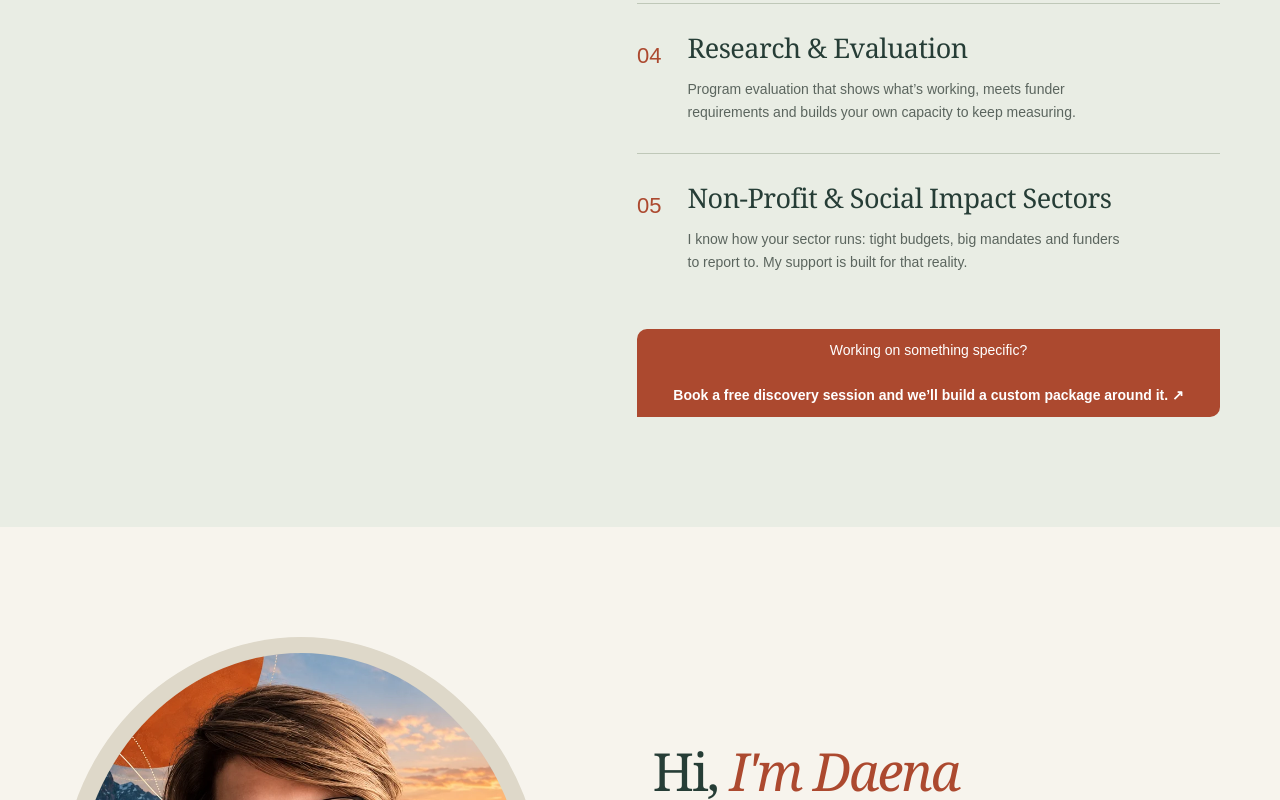
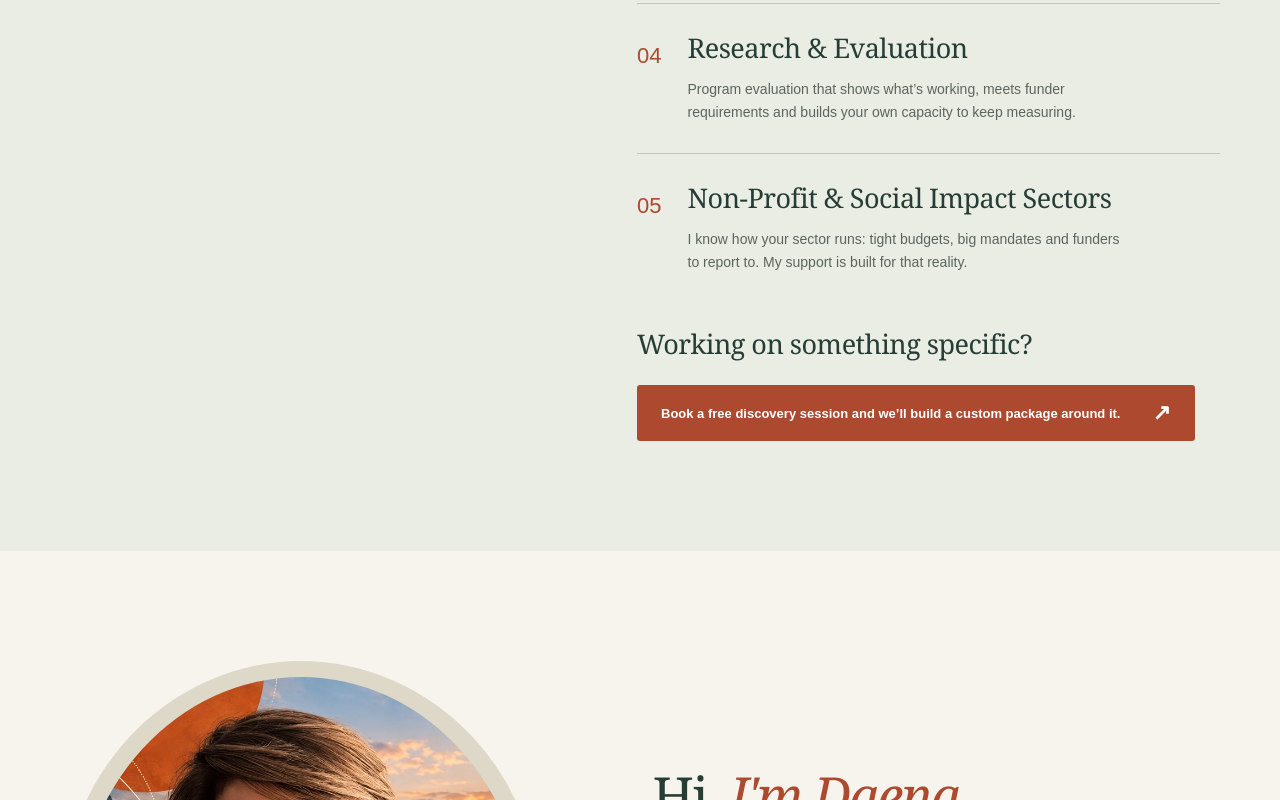
Before and after one commit to liquidtrends/takegoodcare, a Next.js app: page / in a window 1280 px wide. Shown: the part 1936-2736 px from the top of the page. Built offline with nearby package versions, Linux system fonts and the light colour scheme.

Commit message:
content changes

```diff
--- a/app/globals.css
+++ b/app/globals.css
@@ -73,8 +73,8 @@
     background-color: #ac492f;
     color: white;
     text-align: center;
-    padding: 10px;
-    border-radius: 10px 0 10px 0;
+    padding: 20px;
+    border-radius: 5px;
     font-size: 14px;
 }
 
--- a/app/page.tsx
+++ b/app/page.tsx
@@ -28,13 +28,12 @@ export default function Home(){return <>
 <main id="main"><section className="hero" id="home"><ScrollZoomHero booking={booking} /></section>
 <section id="intro" className="intro wrap section"><div><h2><em>What I do</em></h2></div><div className="intro-copy"><p>I bring together research, strategy, communications and storytelling to help you build capacity, strengthen systems and bring your vision to life.</p><p>Your time is valuable, and no one can be everywhere at once.</p><p>With more than 15 years in non-profit leadership, education, community-based research and program evaluation, I take on the work that needs to be done well: delivering on your biggest moments, telling your success stories and making the most of your funding.</p><p>You get high-quality work and your time back, so you can take good care of your clients and staff.</p></div></section>
 <section id="services" className="services section"><div className="wrap services-layout"><div className="services-heading"><h2>I work at<br/><em>the intersection of</em></h2></div><div className="service-list">{services.map(([title,description],i)=><article className="service" key={title}><span className="number">0{i+1}</span><div><h3>{title}</h3><p>{description}</p></div></article>)}<br />
-<div className="cta">
-<p>Working on something specific?</p><a className="cta-link" href={booking}>Book a free discovery session and we’ll build a custom package around it. <Arrow/></a>
-</div>
+<h3>Working on something specific?</h3><br />
+<a className="button" href={booking}>Book a free discovery session and we’ll build a custom package around it. <Arrow/></a>
 </div></div></section>
 <section id="about" className="about wrap section"><div className="portrait-block"><div className="portrait-frame"><img src="/images/daena-crosby.webp" alt="Daena Crosby, founder of Take Good Care Consulting" loading="lazy"/></div><div className="portrait-caption"><span>Daena Crosby, PhD</span><span><b>Founder</b></span></div></div><div className="about-copy"><h2>Hi, <em>I'm Daena</em></h2><p>I’ve spent more than 15 years in the non-profit sector working alongside Indigenous communities and young people. After completing a PhD in Sociology at the University of Alberta, my work has taken me across Canada, partnering with communities to build a better world.</p><p>I bring my background as an academic, researcher and writer, along with a real love for people, to support communities and organizations to do their best work. Everything I do is grounded in the invitation to work together built on trust, respect, collaboration and good relationships.</p><a className="text-link" href="#contact">Let’s get to know each other <Arrow/></a></div></section>
 <section id="values" className="values section"><div className="wrap"><div className="values-heading"><h2>Guiding values</h2></div><div className="values-grid">{values.map(([title,text],i)=><article key={title}><span className="value-marker" aria-hidden="true">0{i+1} </span><h3>{title}</h3><p>{text}</p></article>)}</div></div></section>
 <div className="landscape"><img src="/images/prairie.webp" alt="A river winding through an open prairie valley" loading="lazy"/></div>
-<section id="contact" className="contact section wrap"><div><h2>Let’s build what’s<br/>possible, <em>together.</em></h2><p>Questions or ideas? I’m all ears! Book a free discovery session or reach out directly. <i>Services delivered remotely and in person across Canada.</i></p></div><aside><a href="mailto:daena@takegoodcareconsulting.com">daena@takegoodcareconsulting.com <Arrow/></a><a href="tel:+15873552511">587.355.2511 <Arrow/></a></aside></section>
+<section id="contact" className="contact section wrap"><div><h2>Let’s build what’s<br/>possible, <em>together.</em></h2><p>Questions or ideas? I’m all ears! Book a free discovery session or reach out directly. <br /><br /><i>Services delivered remotely and in person across Canada.</i></p></div><aside><a href="mailto:daena@takegoodcareconsulting.com">daena@takegoodcareconsulting.com <Arrow/></a><a href="tel:+15873552511">587.355.2511 <Arrow/></a></aside></section>
 </main><footer><div className="wrap"><div className="footer-top"><Brand/><p>Take Good Care Consulting acknowledges that reconciliation requires action that follows the leadership of Indigenous communities. As visitors on this land, we honour, stand with, and have a responsibility to the land, water, and Indigenous people and communities of the traditional territories of the Blackfoot Confederacy (Siksika, Kainai, Piikani), the Tsuut’ina, the Îyâxe Nakoda Nations, and the Métis Nation (Region 3) in Treaty 7 and across Turtle Island.</p></div><div className="footer-bottom"><span>© 2026 Take Good Care Consulting Ltd.</span><a href="#home">Back to top ↑</a></div></div></footer>
 </>}
```
